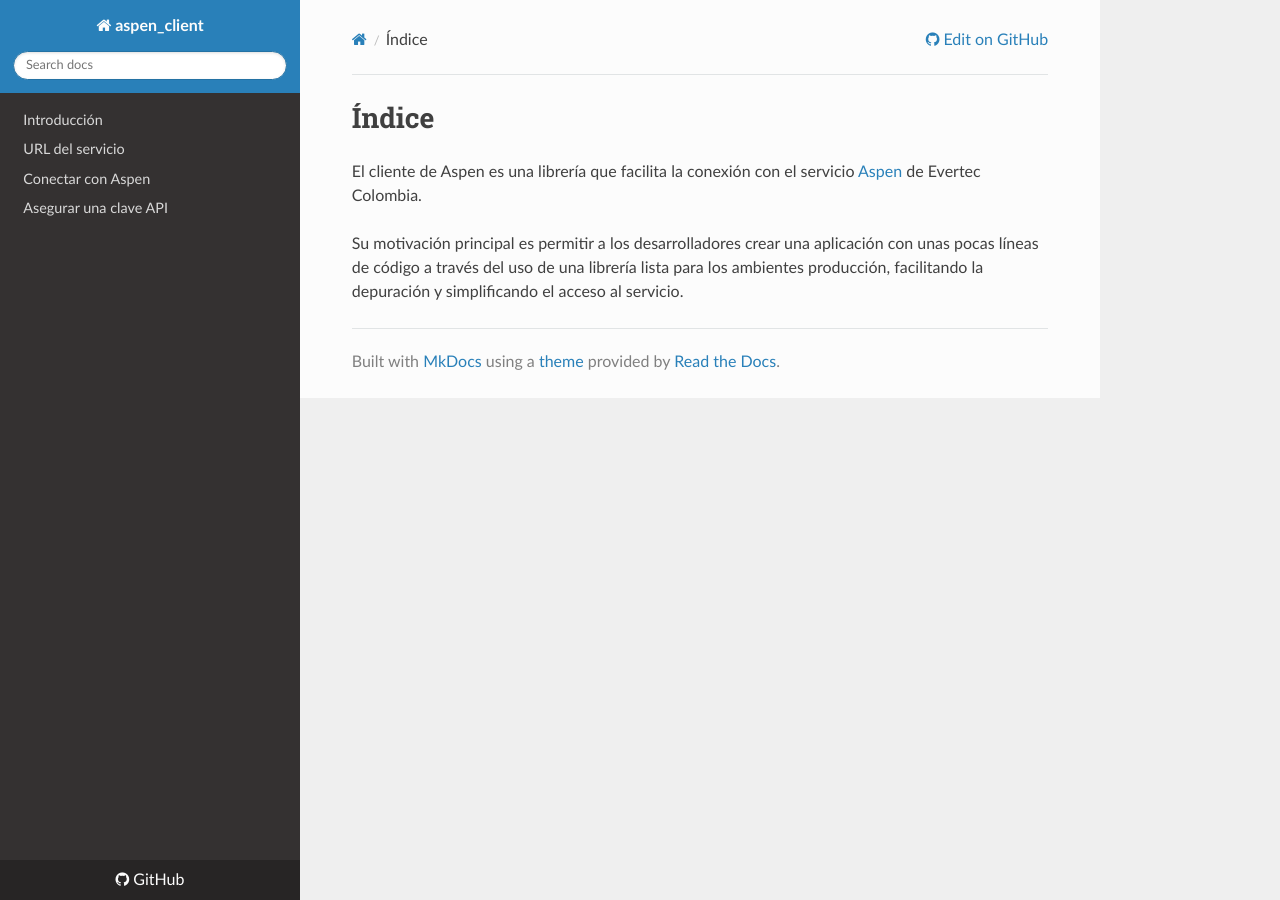
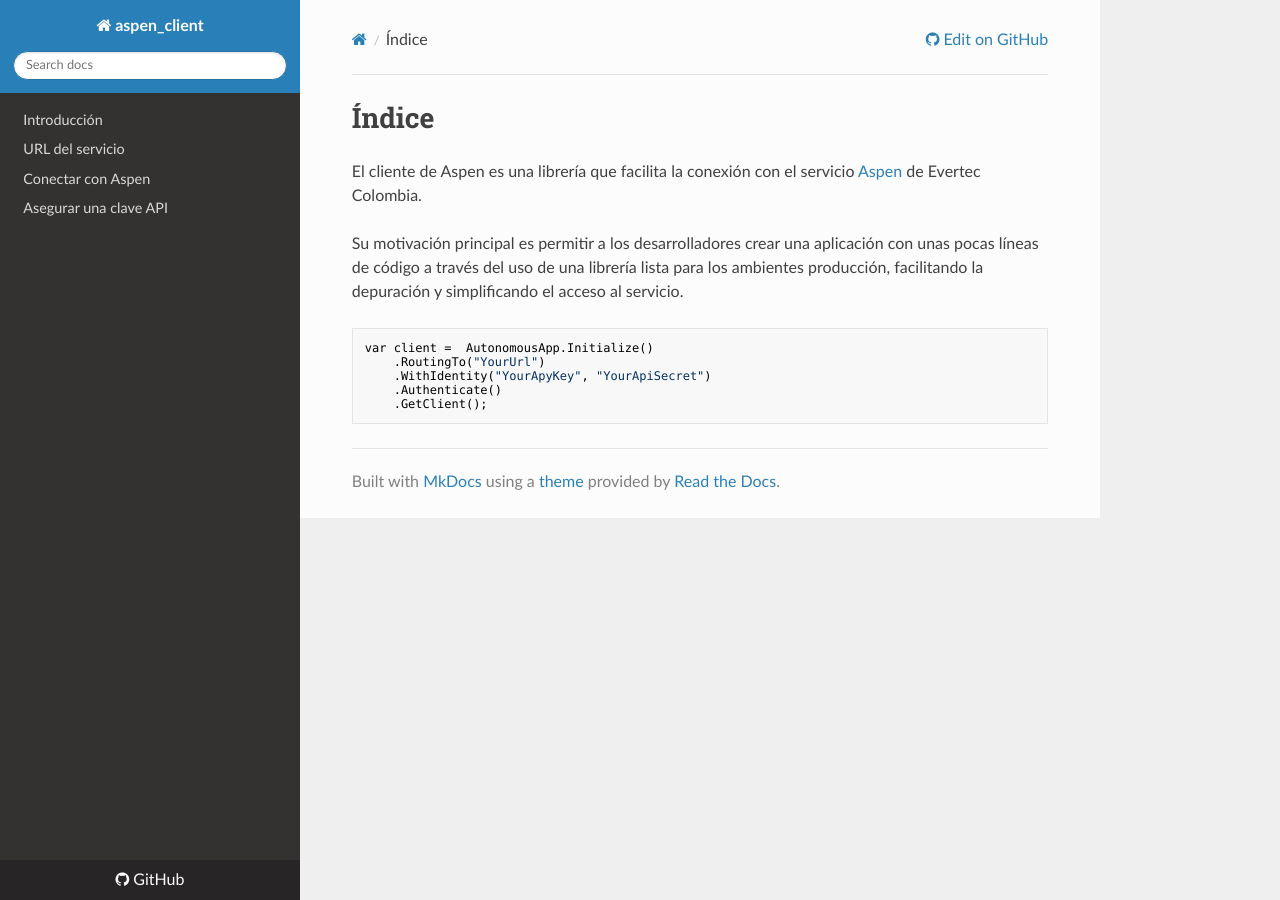
Before and after one commit to RD-Processa/Everco.Services.Aspen.Client.Docs, an MkDocs documentation site: the page built from docs/index.md, in a window 1280 px wide. Built offline with MkDocs 1.6.1, drawn with Linux system fonts in a browser that asks for light colours; nearby versions of some CDN libraries; old or Windows-style settings are respelled for this version of MkDocs.

Commit message:
Fix HardCodeIdentity

````diff
--- a/docs/index.md
+++ b/docs/index.md
@@ -3,3 +3,11 @@
 El cliente de Aspen es una librería que facilita la conexión con el servicio [Aspen](https://processa-aspen.readthedocs.io/) de Evertec Colombia.
 
 Su motivación principal es permitir  a los desarrolladores crear una aplicación con unas pocas líneas de código a través del uso de una librería lista para los ambientes producción, facilitando la depuración y simplificando el acceso al servicio.
+
+```c#
+var client =  AutonomousApp.Initialize()
+	.RoutingTo("YourUrl")
+	.WithIdentity("YourApyKey", "YourApiSecret")
+	.Authenticate()
+	.GetClient();
+```
````
Also changed, not shown: docs/HardCodeIdentity.md (+1 -1 lines).
